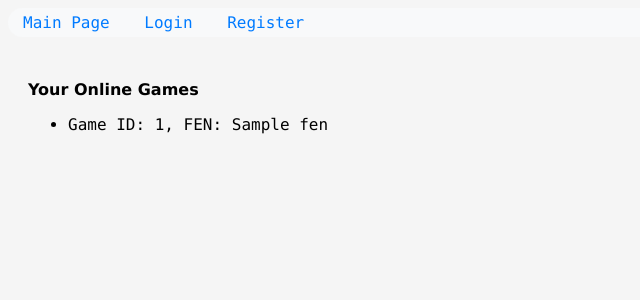
After one commit to skyll1111/FChess, a Python web app: template templates/online_games.html in a window 1280 px wide. The commit adds this page. Shown: the top 300 px of the page, without its empty margins (0-640 px from the left). Run offline with Jinja, Linux system fonts and the light colour scheme; the template is opened without the code that fills it: most values are stand-ins (such as "Sample title", 1, 10 or a date in 2020).

Commit message:
WORKING???

```diff
--- a/templates/header.html
+++ b/templates/header.html
@@ -19,7 +19,13 @@
                         <a class="nav-link btn btn-outline-danger" href="{{ url_for('game') }}">New Game</a>
                     </li>
                     <li class="nav-item">
-                        <a class="nav-link btn btn-outline-danger" href="{{ url_for('create_room') }}">Create room</a>
+                        <a class="nav-link btn btn-outline-danger" href="{{ url_for('create_room') }}">Create Room</a>
+                    </li>
+                    <li class="nav-item">
+                        <form action="{{ url_for('join_room') }}" method="post">
+                            <input type="text" name="room_id" placeholder="Enter Room ID" class="form-control">
+                            <button type="submit" class="btn btn-primary">Join Room</button>
+                        </form>
                     </li>
                 {% else %}
                     <li class="nav-item">
--- /dev/null
+++ b/templates/online_games.html
@@ -0,0 +1,27 @@
+<!DOCTYPE html>
+<html lang="en">
+<head>
+    <meta charset="UTF-8">
+    <meta name="viewport" content="width=device-width, initial-scale=1.0">
+    <title>Online Games</title>
+    <link rel="stylesheet" href="{{ url_for('static', filename='css/style.css') }}">
+</head>
+<body>
+{% include 'header.html' %}
+
+<div class="container">
+    <h1>Your Online Games</h1>
+    <ul>
+        {% for game in games %}
+        <li>
+            Game ID: {{ game.room_id }}, FEN: {{ game.fen }}
+
+        </li>
+        {% else %}
+        <li>No games found.</li>
+        {% endfor %}
+    </ul>
+</div>
+
+</body>
+</html>
```
Also changed, not shown: app.py (+25 -2 lines).
